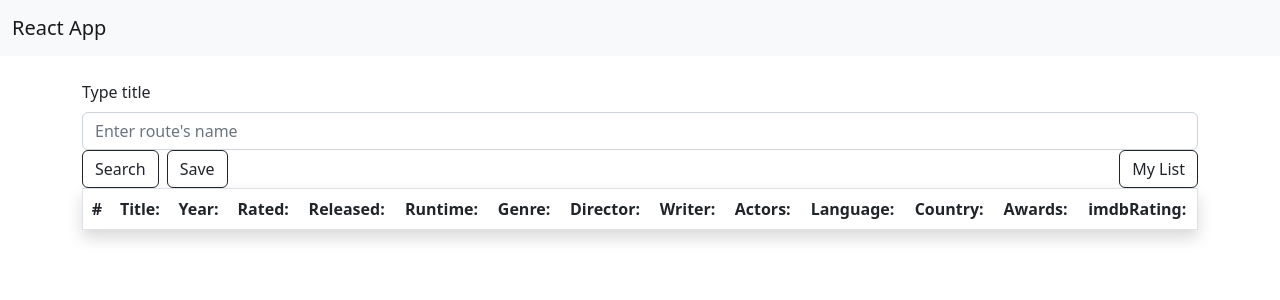
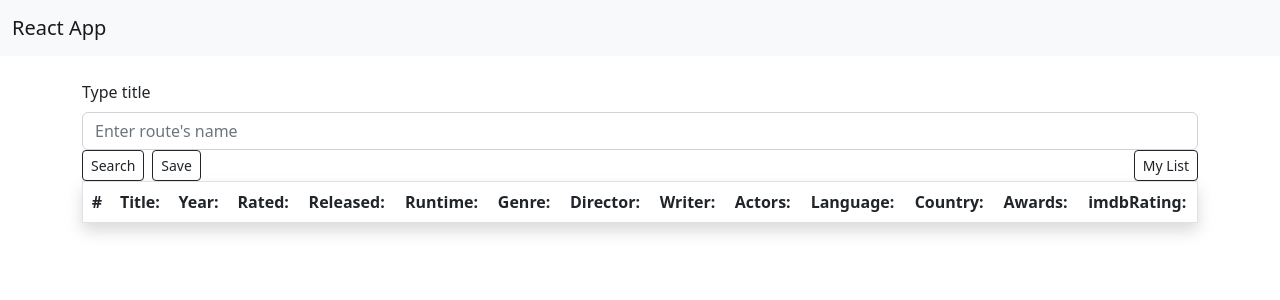
Before and after one commit to adiljin/front_movie_search_app, a React (Create React App) app: page / in a window 1280 px wide. Shown: the top 300 px of the page. Built offline with nearby package versions, Linux system fonts and the light colour scheme.

Commit message:
Cosmetic changes for the buttons

```diff
--- a/src/hackathon/Movie.js
+++ b/src/hackathon/Movie.js
@@ -56,9 +56,9 @@ export default function Movie() {
                             value={nitle}
                             onChange={(e) => onInputChange(e)}
                         />
-                        <button type='submit' className='btn btn-outline-dark float-start'>Search</button>
-                        <button className='btn btn-outline-dark mx-2 float-start' onClick={() => save(movie)}>Save</button>
-                        <Link className='btn btn-outline-dark float-end' to={`/history`}>My List</Link>
+                        <button type='submit' className='btn btn-sm btn-outline-dark float-start'>Search</button>
+                        <button className='btn btn-sm btn-outline-dark mx-2 float-start' onClick={() => save(movie)}>Save</button>
+                        <Link className='btn btn-sm btn-outline-dark float-end' to={`/history`}>My List</Link>
                     </div>
 
                 </form>
--- a/src/hackathon/SearchHistory.js
+++ b/src/hackathon/SearchHistory.js
@@ -23,7 +23,7 @@ export default function History() {
     const deleteMovie = async (id) => {
         if (
             window.confirm(
-            `Please confirm deletion`
+                `Please confirm deletion`
             ) === false
         ) {
             return;
@@ -34,7 +34,7 @@ export default function History() {
 
     return (
         <div className='container'>
-            <Link className='btn btn-outline-dark mx-2 left-button float-start' to={`/`} >return</Link>
+            <Link className='btn btn-sm btn-outline-dark mx-2 left-button float-start' to={`/`} >return</Link>
             <div className='py-4'>
                 <table className="table border shadow">
                     <thead>
@@ -77,7 +77,7 @@ export default function History() {
                                     <td>{moviee.Awards}</td>
                                     <td>{moviee.imdbRating}</td>
                                     <td><img src={moviee.Poster} alt="Description of image" style={{ width: '100px', height: '150px' }} /></td>
-                                    <td><button className='btn btn-outline-dark mx-2' onClick={() => deleteMovie(moviee.id)}>X</button></td>
+                                    <td><button className='btn btn-sm btn-outline-dark mx-2' onClick={() => deleteMovie(moviee.id)}>X</button></td>
                                     {/* <td>{moviee.Actors}</td>
                                     <td>{moviee.Rated}</td>
                                     <td>{moviee.Rated}</td> */}
```
